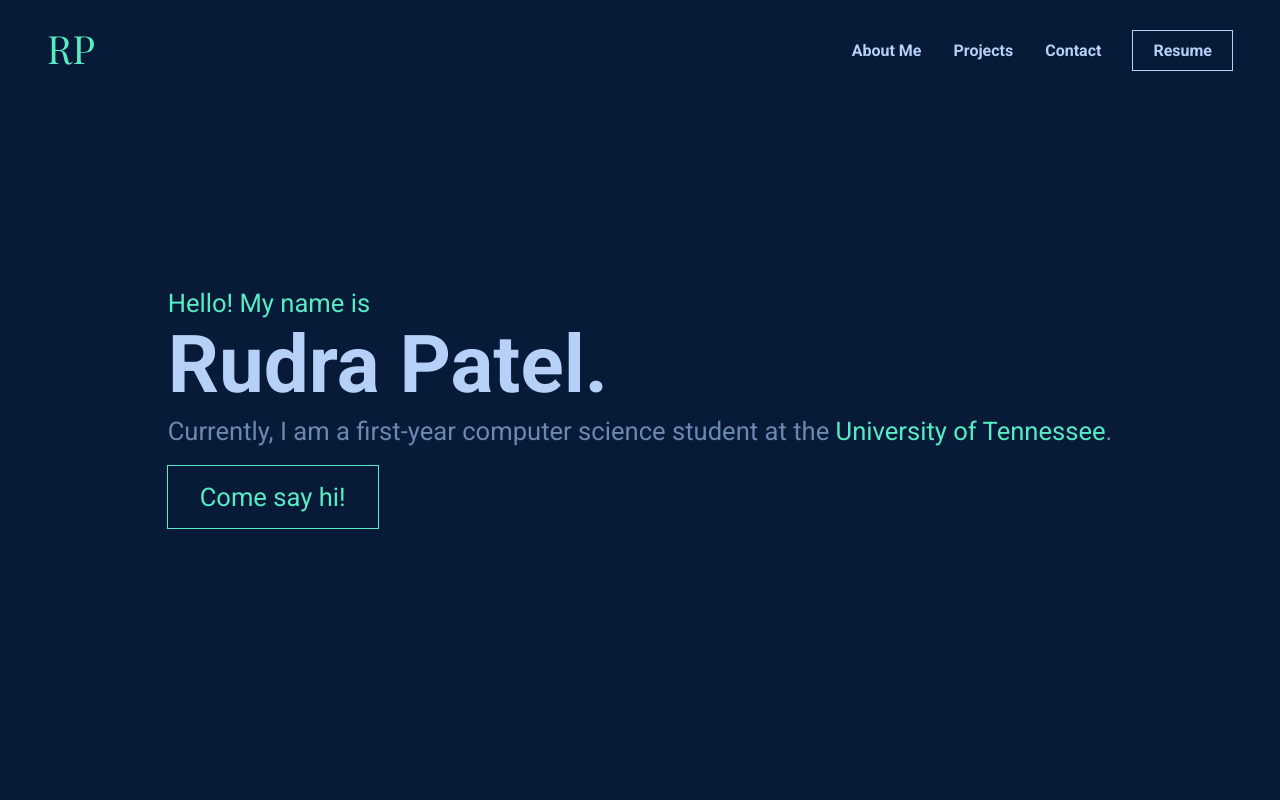
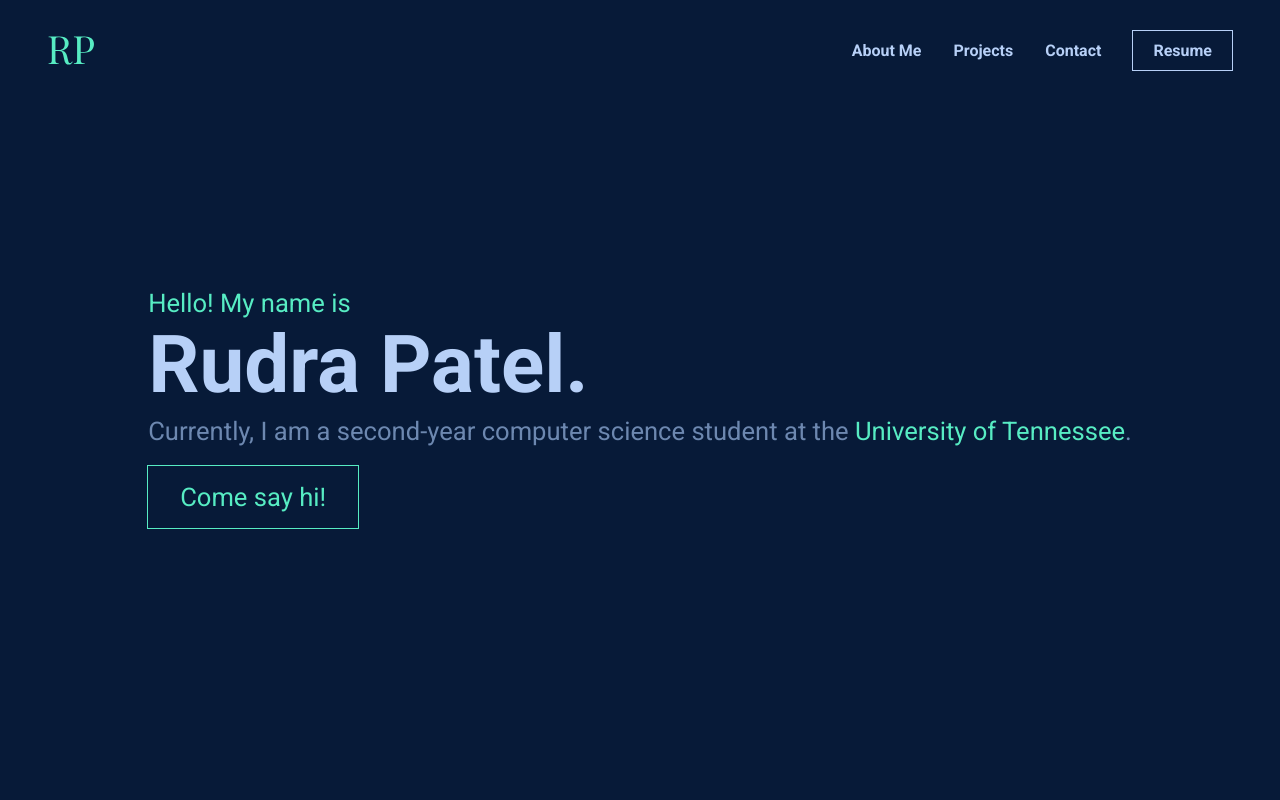
Before and after one commit to RudraPatel2003/rudrapatel, a Next.js app: page / in a window 1280 px wide. Shown: the top 800 px of the page. Built offline with nearby package versions, Linux system fonts and the light colour scheme.

Commit message:
Updates hero

```diff
--- a/src/components/Hero.js
+++ b/src/components/Hero.js
@@ -65,7 +65,7 @@ export default function Hero() {
       <h1>Hello! My name is</h1>
       <h2>Rudra Patel.</h2>
       <p>
-        Currently, I am a first-year computer science student at the{" "}
+        Currently, I am a second-year computer science student at the{" "}
         <a href="https://www.utk.edu/" target="_blank" rel="noreferrer">
           University of Tennessee
         </a>
```
